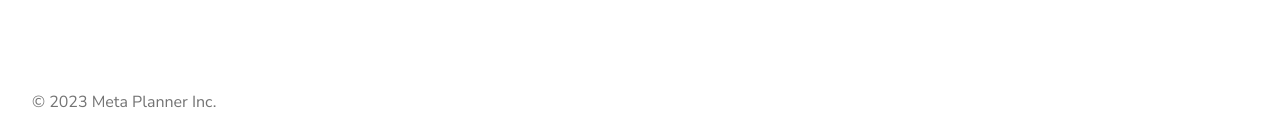
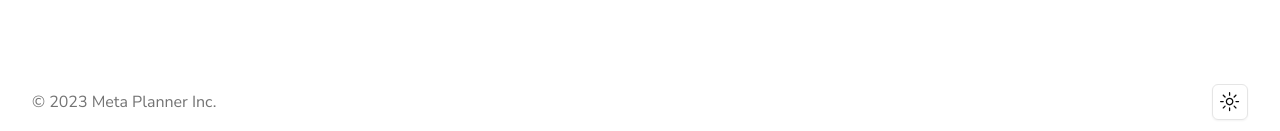
Before and after one commit to ahmedivy/meta-planner, a Next.js app: page / in a window 1280 px wide. Shown: the part 666-797 px from the top of the page. Built offline with nearby package versions, Linux system fonts and the light colour scheme.

Commit message:
add footer

```diff
--- a/components/footer.jsx
+++ b/components/footer.jsx
@@ -1,13 +1,15 @@
-import React from 'react'
+import { ModeToggle } from "./theme-toggle";
 
 function Footer() {
   return (
-    <footer className='flex items-center h-16 w-full'>
-      <p className="text-muted-foreground">
-        © 2023 Meta Planner Inc.
-      </p>
+    <footer className="flex items-center h-16 w-full">
+      <p className="text-muted-foreground">© 2023 Meta Planner Inc.</p>
+
+      <div className="ml-auto">
+        <ModeToggle />
+      </div>
     </footer>
-  )
+  );
 }
 
-export default Footer
+export default Footer;
```
